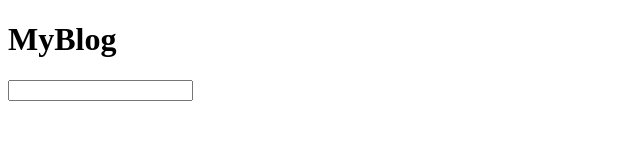
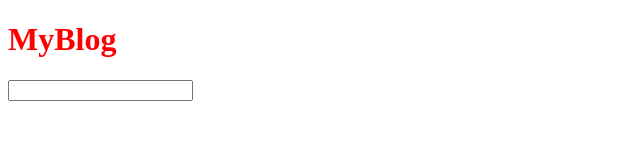
Before and after one commit to Arthur-art/ManipulatingDOM-Rocketseat, a plain HTML site: page ManipulatingDom-JavaScript/ManipulatingContent/index.html in a window 1280 px wide. Shown: the whole page, without its empty margins (0-640 px from the left). Drawn offline with Linux system fonts and the light colour scheme.

Commit message:
updating classListJs

```diff
--- /dev/null
+++ b/ManipulatingDom-JavaScript/ManipulatingContent/classList.js
@@ -0,0 +1,8 @@
+const element = document.querySelector('.Content');
+
+element.classList.add('active');
+element.classList.remove('active');
+//no toggle se a classe existir ele tira, se não, ele adiciona
+element.classList.toggle('active');
+
+console.log(element.classList)
--- a/ManipulatingDom-JavaScript/ManipulatingContent/index.html
+++ b/ManipulatingDom-JavaScript/ManipulatingContent/index.html
@@ -9,6 +9,12 @@
   <body>
     <h1 class="Content">MyBlog</h1>
     <input class="Content" type="text">
-    <script src="./setAttribute.js"></script>
+
+    <style>
+      .active{
+        color:red;
+      }
+    </style>
+    <script src="./classList.js"></script>
   </body>
 </html>
```
